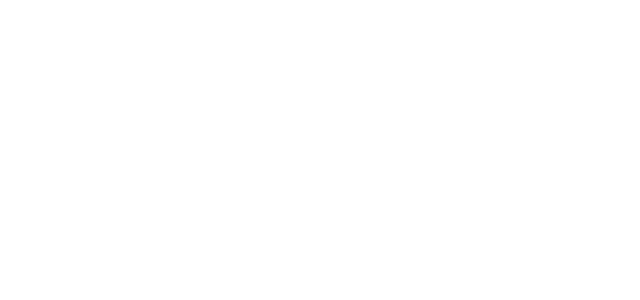
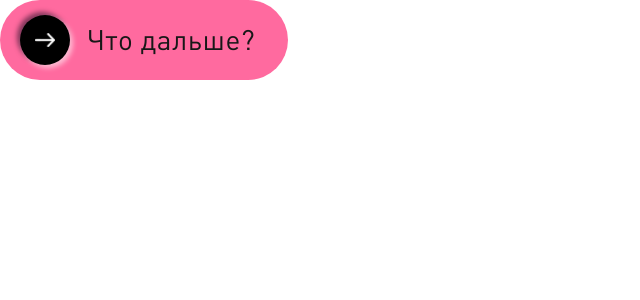
Before and after one commit to dignit28/op-test-case, a React (Create React App) app: page / in a window 1280 px wide. Shown: the top 300 px of the page, without its empty margins (0-640 px from the left). Built offline with nearby package versions, Linux system fonts and the light colour scheme.

Commit message:
Add PinkButton component Add styles to PinkButton Add icons for PinkButton

```diff
--- a/src/App.js
+++ b/src/App.js
@@ -1,7 +1,18 @@
 import "./App.css";
+// Fonts
+import "./fonts/fonts.css";
+// Components
+import PinkButton from "./components/PinkButton/PinkButton";
 
 function App() {
-  return <div></div>;
+  return (
+    <div className="app">
+      <PinkButton
+        icon={{ type: "image", source: "arrow" }}
+        text="Что дальше?"
+      />
+    </div>
+  );
 }
 
 export default App;
--- /dev/null
+++ b/src/components/PinkButton/PinkButton.css
@@ -0,0 +1,39 @@
+.pink-button {
+  display: inline-block;
+  height: 80px;
+  box-sizing: border-box;
+  padding: 15px 33px 15px 20px;
+  border-radius: 40px;
+  background-color: #ff6a9f;
+}
+
+.pink-button_icon-container {
+  float: left;
+  display: flex;
+  justify-content: center;
+  align-items: center;
+  width: 50px;
+  margin: auto;
+  height: 50px;
+  background-color: #000000;
+  border-radius: 50%;
+  box-shadow: 3px 3px 5px rgba(255, 255, 255, 0.55),
+    -3px -3px 5px rgba(0, 0, 20, 0.5);
+}
+
+.pink-button_text {
+  float: left;
+  margin-left: 17px;
+  font-size: 28px;
+  font-family: "DIN Pro";
+  color: rgb(23, 23, 23);
+  line-height: 49px;
+  letter-spacing: 0.5px;
+  text-align: left;
+}
+
+.pink-button_icon {
+  font-family: "Gilroy";
+  font-size: 30px;
+  color: #ffffff;
+}
--- /dev/null
+++ b/src/components/PinkButton/PinkButton.js
@@ -0,0 +1,34 @@
+import React from "react";
+// Styles
+import "./PinkButton.css";
+// Icons
+import arrowIcon from "./icons/arrowIcon.png"
+
+const icons = {
+  arrow: arrowIcon,
+}
+
+function PinkButton(props) {
+  const [iconData] = React.useState(props.icon);
+
+  const [textData] = React.useState(props.text);
+
+  return (
+    <div className="pink-button">
+      <div className="pink-button_icon-container">
+        {iconData.type === "text" ? (
+          <span className="pink-button_icon">{iconData.source}</span>
+        ) : (
+          <img
+            className="pink-button_icon"
+            alt="Button icon"
+            src={icons[iconData.source]}
+          ></img>
+        )}
+      </div>
+      <span className="pink-button_text">{textData}</span>
+    </div>
+  );
+}
+
+export default PinkButton;
```
Also changed, not shown: src/components/PinkButton/icons/arrowIcon.png (added).
